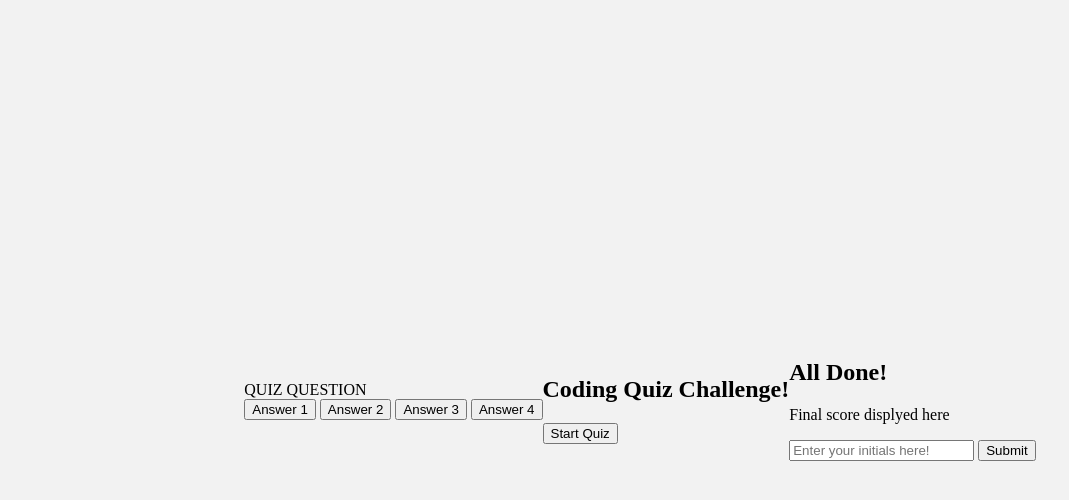
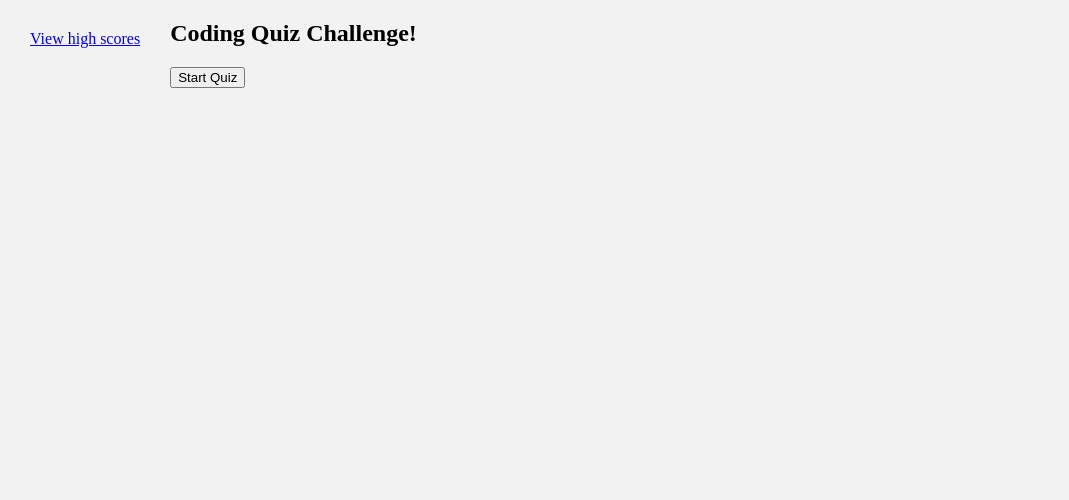
Before and after one commit to bskutivan/Code-Quiz, a plain HTML site: page index.html in a window 1280 px wide. Shown: the whole page, without its empty margins (0-1069 px from the left). Drawn offline with Linux system fonts and the light colour scheme.

Commit message:
fixed IDs of divs and added seperate highscores page with link at top right of page. Adjusted some CSS to ensure flexing properly.

```diff
--- a/assets/css/style.css
+++ b/assets/css/style.css
@@ -13,8 +13,17 @@ body {
     margin: 0;
     padding: 0;
     display: flex;
-    justify-content: center;
-    align-items: center;
     min-height: 100vh;
     min-width: 100vw;
 }
+
+body header {
+    justify-content: flex-start;
+    align-items: flex-start;
+    padding: 30px;
+}
+
+
+.hide-me {
+    display: none;
+}
--- /dev/null
+++ b/highscores.html
@@ -0,0 +1,20 @@
+<!DOCTYPE html>
+<html lang="en">
+<head>
+    <meta charset="UTF-8">
+    <meta name="viewport" content="width=device-width, initial-scale=1.0">
+    <meta http-equiv="X-UA-Compatible" content="ie=edge">
+    <link rel="stylesheet" href="./assets/css/style.css">
+    <title>Highscores</title>
+</head>
+<body>
+    <div id="highscore-container">
+        <h2 id="highscore-text">Highscores</h2>
+        <ul id="highscore-list">
+
+        </ul>
+
+    </div>
+
+</body>
+</html>
--- a/index.html
+++ b/index.html
@@ -9,14 +9,14 @@
 </head>
 <body>
     <header>
-        <!--for highscores button and timer-->
+        <a href="highscores.html">View high scores</a>
     </header>
 
     <div id="question-container" class="hide-me">
 
-        <div id = "question">QUIZ QUESTION</div>
+        <div id ="question">QUIZ QUESTION</div>
 
-        <div id= "answer-buttons" class="btn-grid">
+        <div id="answer-buttons" class="btn-grid">
             <button class = "btn">Answer 1</button>
             <button class = "btn">Answer 2</button>
             <button class = "btn">Answer 3</button>
@@ -24,11 +24,11 @@
         </div>
 
     </div>
-        <div class = "start-screen">
+    <div id ="start-screen">
         <h2>Coding Quiz Challenge!</h2>
         <button>Start Quiz</button>
     </div>
-        <div class = "end-screen" class="hide-me">
+    <div id ="end-screen" class="hide-me">
         <h2>All Done!</h2>
         <p>Final score displyed here</p>
         <input type="text" placeholder="Enter your initials here!" />
```
Lines whose indentation alone changed are shown as unchanged.
